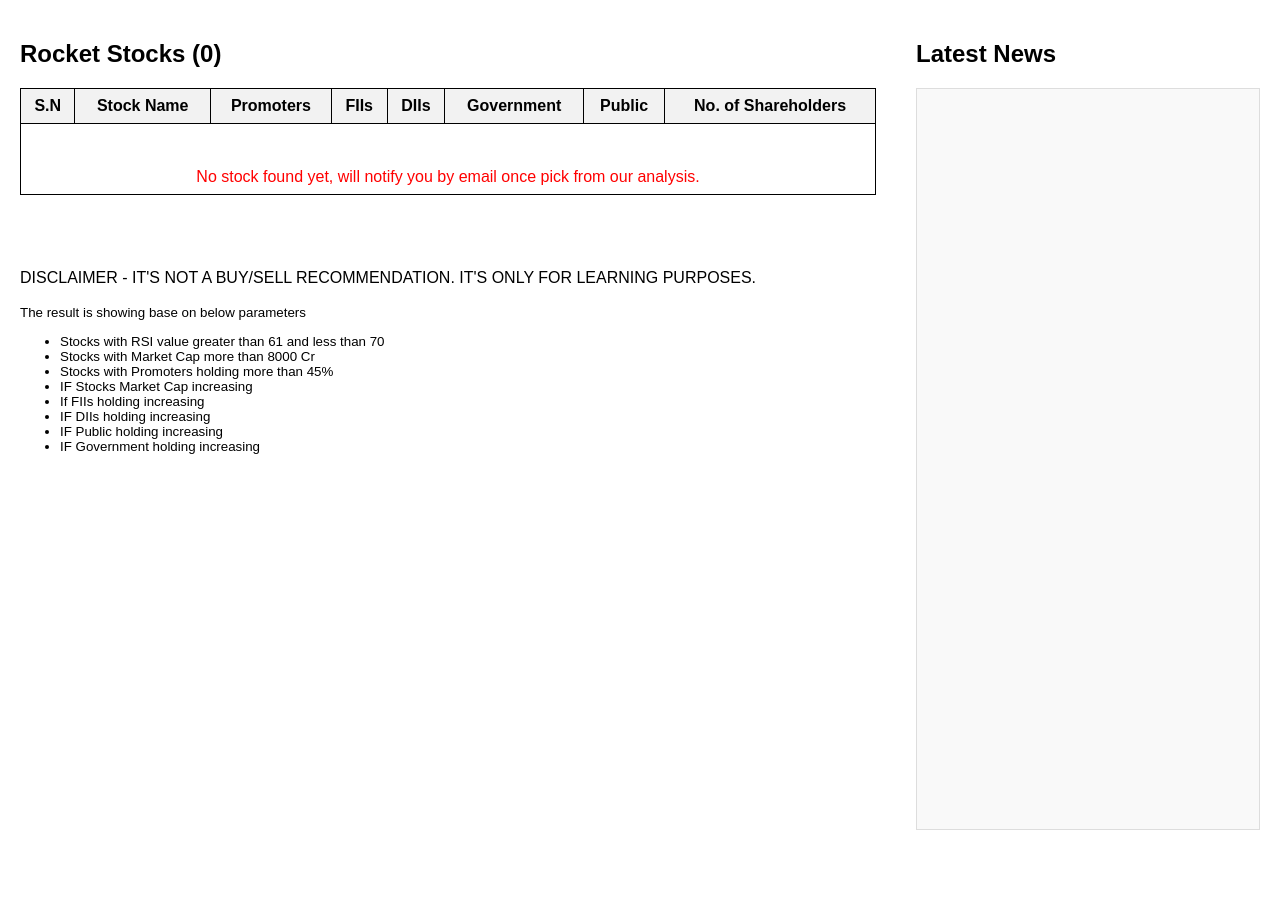
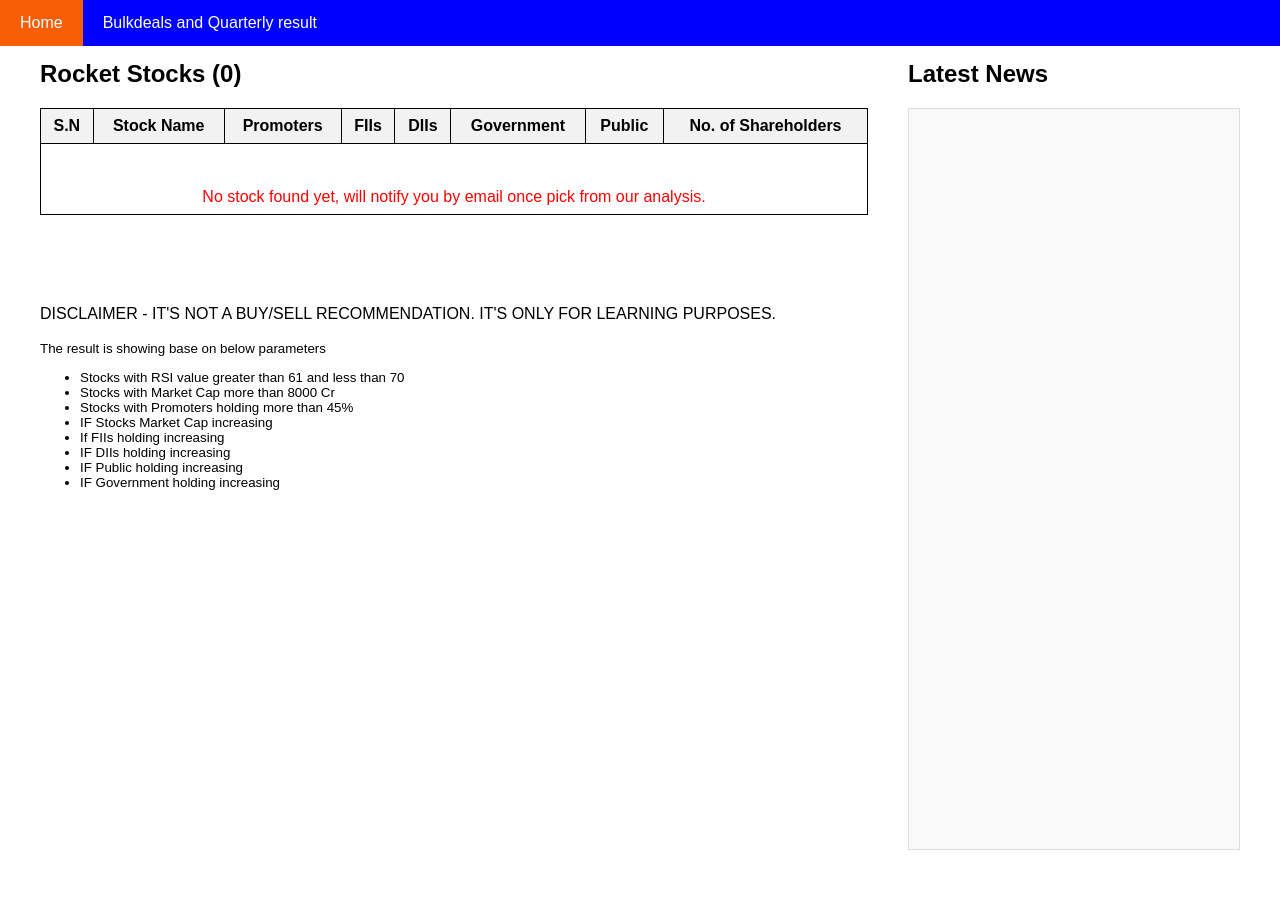
Before and after one commit to developer-ramesh/stocks_tool, a Flask app: page / in a window 1280 px wide. Before the commit the page ends 830 px from the top, so only its background shows below. Run offline with Flask 3, Linux system fonts and the light colour scheme; data that the repository does not hold is empty.

Commit message:
Update index.html

```diff
--- a/templates/index.html
+++ b/templates/index.html
@@ -8,8 +8,16 @@
 </head>
 <body>
 <div class="container">
+    <nav class="navbar">
+        <ul>
+            <li><a href="/" class="{% if current_page == 'home' %}active{% endif %}">Home</a></li>
+            <li><a href="/bulkdeals" class="{% if current_page == 'bulkdeals' %}active{% endif %}">Bulkdeals and Quarterly result</a></li>
+        </ul>
+    </nav>
+    <div class="main-content">
         <div class="left">
             <h2>Rocket Stocks ({{ stocks|length }})</h2>
+            <div class="table-container">
                 <table>
                     <thead>
                         <tr>
@@ -44,6 +52,7 @@
                         {% endif %}
                     </tbody>
                 </table>
+             </div>
             <p><br><br><br>DISCLAIMER - IT'S NOT A BUY/SELL RECOMMENDATION. IT'S ONLY FOR LEARNING PURPOSES.</p>
             <small>The result is showing base on below parameters
                 <ul>
@@ -67,5 +76,6 @@
             </div>
         </div>
     </div>
+</div>
 </body>
 </html>
```
Lines whose indentation alone changed are shown as unchanged.
